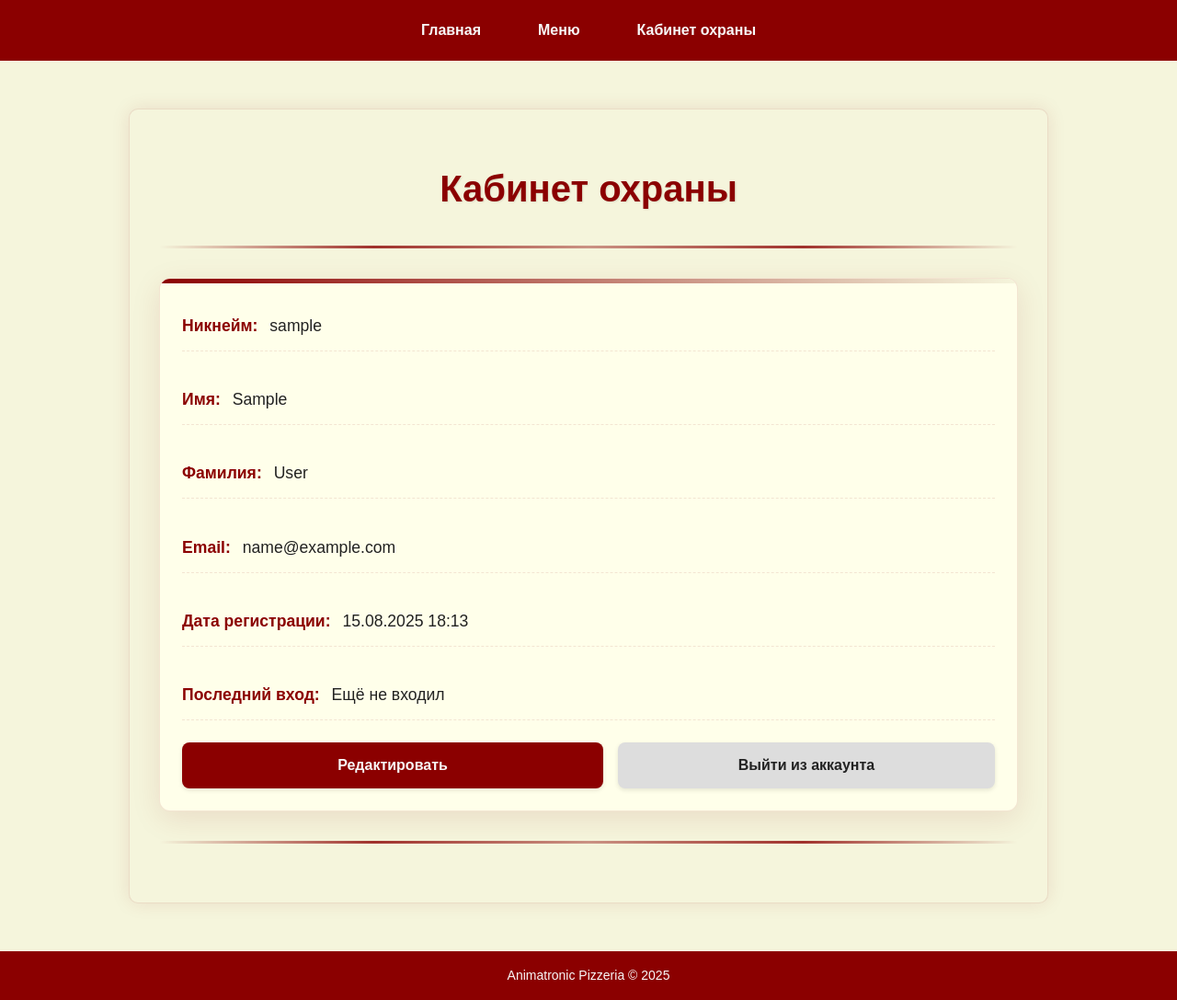
After one commit to MordaRedFox/amateur-site-pizzeria, a Django app: page /users/profile/ in a window 1280 px wide. The commit adds this page. Shown: the whole page at 92% size. Run offline with Django 4.2, Linux system fonts and the light colour scheme; the visitor is signed in with stand-in values (Sample User, id 1).

Commit message:
Added personal account page on the website

```diff
--- /dev/null
+++ b/static/css/profile.css
@@ -0,0 +1,502 @@
+/* ========================================================================= */
+/* Глобальные стили и переменные / Global styles and variables */
+/* ========================================================================= */
+:root {
+    /* Базовые цвета / Basic colors */
+    --primary-color: #8b0000;
+    --secondary-color: #f5f5dc;
+    --text-dark: #222;
+    --text-light: #f8f8f8;
+
+    /* Цвета ошибок / Error colors */
+    --error-color: #dc3545;
+    --error-hover: #c82333;
+
+    /* Базовые эффекты / Basic effects */
+    --transition: all 0.3s ease;
+
+    /* Эффекты / Effects */
+    --shadow: 0 0 20px rgba(139, 0, 0, 0.1);
+    --hover-shadow: 0 5px 15px rgba(139, 0, 0, 0.2);
+}
+
+/* Анимации */
+@keyframes fadeIn {
+    from { opacity: 0; transform: translateY(20px); }
+    to { opacity: 1; transform: translateY(0); }
+}
+
+/* ========================================================================= */
+/* Стили контейнера профиля / Profile container styles */
+/* ========================================================================= */
+.profile-container {
+    width: min(1000px, 90%);
+    margin: 2rem auto;
+    padding: 2rem;
+    background-color: var(--secondary-color);
+    border-radius: 0.625rem;
+    box-shadow: var(--shadow);
+    border: 1px solid rgba(139, 0, 0, 0.1);
+    animation: fadeIn 0.5s ease-out;
+    position: relative;
+    overflow: hidden;
+}
+
+.profile-container h1 {
+    margin-bottom: 1.5rem;
+    color: var(--primary-color);
+    font-size: clamp(1.8rem, 5vw, 2.5rem);
+    text-align: center;
+    text-shadow: 1px 1px 2px rgba(0, 0, 0, 0.1);
+    position: relative;
+}
+
+/* Декоративный разделитель / Decorative divider */
+.profile-divider {
+    height: 3px;
+    margin: 2rem 0;
+    background: linear-gradient(
+        90deg, transparent, var(--primary-color), rgba(139, 0, 0, 0.5),
+        var(--primary-color), transparent);
+    border: none;
+    opacity: 0.8;
+    transition: opacity 0.3s ease;
+}
+
+.profile-divider:hover {
+    opacity: 1;
+}
+
+/* ========================================================================= */
+/* Стили информации профиля / Profile info styles */
+/* ========================================================================= */
+.profile-info {
+    margin-top: 1.5rem;
+}
+
+.profile-view {
+    padding: 1.5rem;
+    background-color: #ffffea;
+    border-radius: 0.75rem;
+    box-shadow: 0 8px 32px rgba(139, 0, 0, 0.1);
+    border: 1px solid rgba(139, 0, 0, 0.1);
+    transition: all 0.3s ease;
+    position: relative;
+    overflow: hidden;
+}
+
+.profile-view::before {
+    content: '';
+    position: absolute;
+    top: 0;
+    left: 0;
+    right: 0;
+    height: 5px;
+    background: linear-gradient(90deg, var(--primary-color), #f5f5dc);
+}
+
+.profile-field {
+    margin-top: 0.8rem;
+    padding-top: 0.8rem;
+    border-bottom: 1px dashed rgba(139, 0, 0, 0.1);
+    transition: all 0.3s ease;
+}
+
+.profile-field:hover {
+    border-bottom-color: var(--primary-color);
+}
+
+.profile-field:first-child {
+    margin-top: 0;
+    padding-top: 0;
+}
+
+.profile-field:last-child {
+    border-bottom: none;
+}
+
+.profile-view p {
+    margin: 0.8rem 0;
+    font-size: 1.1rem;
+    line-height: 1.6;
+}
+
+.profile-view strong {
+    color: var(--primary-color);
+    font-weight: 600;
+    margin-right: 0.5rem;
+}
+
+/* ========================================================================= */
+/* Стили формы редактирования / Edit form styles */
+/* ========================================================================= */
+.profile-edit-form {
+    padding: 1.5rem;
+    background-color: #ffffea;
+    border-radius: 0.75rem;
+    box-shadow: 0 8px 32px rgba(139, 0, 0, 0.1);
+    border: 1px solid rgba(139, 0, 0, 0.1);
+    transition: all 0.3s ease;
+    position: relative;
+    overflow: hidden;
+}
+
+.profile-edit-form::before {
+    content: '';
+    position: absolute;
+    top: 0;
+    left: 0;
+    right: 0;
+    height: 5px;
+    background: linear-gradient(90deg, var(--primary-color), #f5f5dc);
+}
+
+.form-group {
+    margin-bottom: 1.5rem;
+}
+
+.form-group label {
+    display: block;
+    margin-bottom: 0.5rem;
+    color: var(--text-dark);
+    font-weight: 600;
+}
+
+.form-group input {
+    width: 100%;
+    padding: 0.8rem 1rem;
+    border: 1px solid #ddd;
+    border-radius: 0.5rem;
+    font-size: 1rem;
+    transition: var(--transition);
+    background-color: rgba(245, 245, 220, 0.7);
+}
+
+.form-group input:focus {
+    border-color: var(--primary-color);
+    outline: none;
+    box-shadow: 0 0 0 3px rgba(139, 0, 0, 0.2);
+    background-color: #ffffea;
+}
+
+.error {
+    color: var(--error-color);
+    font-size: 0.9rem;
+    margin-top: 0.3rem;
+}
+
+/* ========================================================================= */
+/* Стили кнопок / Button styles */
+/* ========================================================================= */
+.btn {
+    display: inline-block;
+    padding: 0.8rem 1.5rem;
+    border: none;
+    border-radius: 0.5rem;
+    font-size: 1rem;
+    font-weight: 600;
+    cursor: pointer;
+    transition: var(--transition);
+    text-decoration: none;
+    text-align: center;
+    box-shadow: 0 2px 5px rgba(0, 0, 0, 0.1);
+    position: relative;
+    overflow: hidden;
+    z-index: 1;
+}
+
+.btn::after {
+    content: '';
+    position: absolute;
+    top: 0;
+    left: 0;
+    width: 100%;
+    height: 100%;
+    background: linear-gradient(
+        45deg, transparent, rgba(255,255,255,0.3), transparent);
+    transform: translateX(-100%);
+    transition: transform 0.4s ease;
+    z-index: -1;
+}
+
+.btn:hover::after {
+    transform: translateX(100%);
+}
+
+.btn-edit,
+.btn-save {
+    background-color: var(--primary-color);
+    color: var(--text-light);
+    text-decoration: none;
+}
+
+.btn-edit:hover,
+.btn-save:hover {
+    background-color: #6b0000;
+    transform: translateY(-2px);
+    box-shadow: var(--hover-shadow);
+    text-decoration: none;
+}
+
+.btn-logout,
+.btn-cancel {
+    background-color: #ddd;
+    color: var(--text-dark);
+    text-decoration: none;
+}
+
+.btn-logout:hover,
+.btn-cancel:hover {
+    background-color: #ccc;
+    transform: translateY(-2px);
+    text-decoration: none;
+}
+
+.form-actions,
+.profile-actions {
+    display: flex;
+    gap: 1rem;
+    margin-top: 1.5rem;
+}
+
+.form-actions .btn,
+.profile-actions .btn {
+    flex: 1;
+    min-width: 0;
+    text-align: center;
+}
+
+.logout-form {
+    display: flex;
+    flex: 1;
+    min-width: 0;
+}
+
+.logout-form button {
+    width: 100%;
+}
+
+/* ========================================================================= */
+/* Стили сообщений / Messages styles */
+/* ========================================================================= */
+.messages {
+    margin-bottom: 1.5rem;
+}
+
+.alert {
+    padding: 1rem;
+    border-radius: 0.5rem;
+    margin-bottom: 1rem;
+    border: 1px solid transparent;
+    position: relative;
+    overflow: hidden;
+}
+
+.alert::before {
+    content: '';
+    position: absolute;
+    top: 0;
+    left: 0;
+    width: 5px;
+    height: 100%;
+}
+
+.alert-success {
+    background-color: #d4edda;
+    color: #155724;
+    border-color: #c3e6cb;
+}
+
+.alert-success::before {
+    background-color: #28a745;
+}
+
+.alert-error,
+.alert-danger {
+    background-color: #f8d7da;
+    color: #721c24;
+    border-color: #f5c6cb;
+}
+
+.alert-error::before,
+.alert-danger::before {
+    background-color: #dc3545;
+}
+
+.alert-warning {
+    background-color: #fff3cd;
+    color: #856404;
+    border-color: #ffeeba;
+}
+
+.alert-warning::before {
+    background-color: #ffc107;
+}
+
+.alert-info {
+    background-color: #d1ecf1;
+    color: #0c5460;
+    border-color: #bee5eb;
+}
+
+.alert-info::before {
+    background-color: #17a2b8;
+}
+
+/* ========================================================================= */
+/* Адаптивные стили / Adaptive styles */
+/* ========================================================================= */
+@media(max-width: 1200px) {
+    .profile-container {
+        padding: 1.8rem;
+    }
+
+    .profile-view,
+    .profile-edit-form {
+        padding: 1.3rem;
+    }
+
+    .form-group input {
+        padding: 0.7rem 0.9rem;
+    }
+
+    .btn {
+        padding: 0.7rem 1.3rem;
+    }
+}
+
+@media(max-width: 992px) {
+    .profile-container {
+        padding: 1.5rem;
+        margin: 1.5rem auto;
+    }
+
+    .profile-container h1 {
+        font-size: 2.2rem;
+    }
+
+    .profile-divider {
+        margin: 1.5rem 0;
+    }
+
+    .profile-view p,
+    .profile-field {
+        font-size: 1rem;
+    }
+
+    .form-group label {
+        font-size: 0.95rem;
+    }
+}
+
+@media(max-width: 768px) {
+    .profile-container {
+        padding: 1.2rem;
+        margin: 1.2rem auto;
+        width: 95%;
+    }
+
+    .profile-container h1 {
+        font-size: 2rem;
+        margin-bottom: 1.2rem;
+    }
+
+    .profile-divider {
+        margin: 1.2rem 0;
+    }
+
+    .profile-view,
+    .profile-edit-form {
+        padding: 1rem;
+    }
+
+    .btn {
+        padding: 0.7rem 1rem;
+        font-size: 0.9rem;
+    }
+
+    .form-actions,
+    .profile-actions {
+        flex-direction: column;
+        gap: 0.8rem;
+    }
+}
+
+@media(max-width: 576px) {
+    .profile-container {
+        padding: 1rem;
+        margin: 1rem auto;
+        border-radius: 0.5rem;
+    }
+
+    .profile-container h1 {
+        font-size: 1.7rem;
+    }
+
+    .profile-view p {
+        font-size: 0.95rem;
+        line-height: 1.5;
+    }
+
+    .profile-field {
+        margin-top: 0.6rem;
+        padding-top: 0.6rem;
+    }
+
+    .form-group input {
+        padding: 0.6rem 0.8rem;
+        font-size: 0.9rem;
+    }
+
+    .btn {
+        padding: 0.6rem 0.9rem;
+    }
+}
+
+@media(max-width: 480px) {
+    .profile-container {
+        padding: 0.8rem;
+        width: 98%;
+    }
+
+    .profile-container h1 {
+        font-size: 1.5rem;
+    }
+
+    .profile-view p {
+        font-size: 0.9rem;
+    }
+
+    .form-group label {
+        font-size: 0.9rem;
+        margin-bottom: 0.3rem;
+    }
+
+    .error {
+        font-size: 0.8rem;
+    }
+}
+
+@media(max-width: 360px) {
+    .profile-container {
+        padding: 0.6rem;
+    }
+
+    .profile-container h1 {
+        font-size: 1.3rem;
+    }
+
+    .profile-view,
+    .profile-edit-form {
+        padding: 0.8rem;
+    }
+
+    .btn {
+        padding: 0.5rem 0.8rem;
+        font-size: 0.8rem;
+    }
+
+    .form-group input {
+        padding: 0.5rem 0.7rem;
+    }
+}
--- a/templates/base.html
+++ b/templates/base.html
@@ -27,22 +27,12 @@
 </head>
 
 <body>
-    <!-- Скрытая форма для выхода -->
-    <form id="logout-form" method="post"
-            action="{% url 'logout' %}" style="display: none;">
-        {% csrf_token %}
-    </form>
     <nav>
         <ul>
             <li><a href="{% url 'home' %}">Главная</a></li>
             <li><a href="{% url 'menu:categories' %}">Меню</a></li>
             {% if user.is_authenticated %}
-            <li><a href="#">Личный кабинет</a></li>
-            <li>
-                <a href="#"
-                    onclick="document.getElementById('logout-form').submit();
-                    return false;">Выйти</a>
-            </li>
+            <li><a href="{% url 'users:profile' %}">Кабинет охраны</a></li>
             {% else %}
             <li><a href="{% url 'login' %}">Войти</a></li>
             {% endif %}
--- /dev/null
+++ b/templates/users/profile.html
@@ -0,0 +1,90 @@
+{% extends "base.html" %}
+{% load static %}
+
+{% block extra_css %}
+<link rel="stylesheet" href="{% static 'css/profile.css' %}">
+{% endblock %}
+
+{% block content %}
+<div class="profile-container">
+    <div class="profile-info">
+        {% if not edit_mode %}
+        <h1>Кабинет охраны</h1>
+        <div class="profile-divider"></div>
+
+        <div class="profile-view">
+            <div class="profile-field">
+                <p><strong>Никнейм:</strong> {{ user.username }}</p>
+            </div>
+            <div class="profile-field">
+                <p><strong>Имя:</strong>
+                {{ user.first_name|default:"Не указано" }}</p>
+            </div>
+            <div class="profile-field">
+                <p><strong>Фамилия:</strong>
+                {{ user.last_name|default:"Не указано" }}</p>
+            </div>
+            <div class="profile-field">
+                <p><strong>Email:</strong> {{ user.email }}</p>
+            </div>
+            <div class="profile-field">
+                <p><strong>Дата регистрации:</strong>
+                {{ user.date_joined|date:"d.m.Y H:i" }}</p>
+            </div>
+            <div class="profile-field">
+                <p><strong>Последний вход:</strong>
+                {{ user.last_login|date:"d.m.Y H:i"|default:"Ещё не входил" }}
+                </p>
+            </div>
+
+            <div class="profile-actions">
+                <a href="?edit=true" class="btn btn-edit">Редактировать</a>
+                <form action="{% url 'logout' %}" method="post"
+                      class="logout-form">
+                    {% csrf_token %}
+                    <button type="submit" class="btn btn-logout">
+                        Выйти из аккаунта</button>
+                </form>
+            </div>
+        </div>
+
+        <div class="profile-divider"></div>
+
+        {% else %}
+        <h1>Редактирование данных</h1>
+        <div class="profile-divider"></div>
+
+        <form method="post" class="profile-edit-form">
+            {% csrf_token %}
+            <div class="form-group">
+                <label for="id_username">Никнейм:</label>
+                {{ form.username }}
+                {% if form.username.errors %}
+                <div class="error">{{ form.username.errors }}</div>
+                {% endif %}
+            </div>
+            <div class="form-group">
+                <label for="id_first_name">Имя:</label>
+                {{ form.first_name }}
+                {% if form.first_name.errors %}
+                <div class="error">{{ form.first_name.errors }}</div>
+                {% endif %}
+            </div>
+            <div class="form-group">
+                <label for="id_last_name">Фамилия:</label>
+                {{ form.last_name }}
+                {% if form.last_name.errors %}
+                <div class="error">{{ form.last_name.errors }}</div>
+                {% endif %}
+            </div>
+
+            <div class="form-actions">
+                <button type="submit" class="btn btn-save">
+                    Сохранить изменения</button>
+                <a href="." class="btn btn-cancel">Отменить</a>
+            </div>
+        </form>
+        {% endif %}
+    </div>
+</div>
+{% endblock %}
--- a/users/forms.py
+++ b/users/forms.py
@@ -1,3 +1,4 @@
+import re
 from django import forms
 from django.contrib.auth.forms import UserCreationForm
 from django.contrib.auth.models import User
@@ -24,13 +25,40 @@ class CustomUserCreationForm(UserCreationForm):
 
     def clean_email(self):
         """
-        Валидация поля email на уникальность
-        Validating the email field for uniqueness
+        Валидация поля email
+        Validating the email field
         """
         email = self.cleaned_data.get('email')
+        email = email.strip()
+        if not re.match(r'^[^@]+@[^@]+\.[^@]+$', email):
+            raise ValidationError('Введите корректный email адрес')
         if User.objects.filter(email=email).exists():
             raise ValidationError('Пользователь с таким email уже существует')
         return email
+
+
+    def clean_username(self):
+        """
+        Валидация никнейма пользователя
+        User nickname validation
+        """
+        username = self.cleaned_data.get('username')
+        username = username.strip()
+        if not re.match(r'^[a-zA-Z0-9_]+$', username):
+            raise ValidationError(
+                'Имя пользователя содержит недопустимые символы')
+
+        if len(username) < 3:
+            raise ValidationError('Имя пользователя слишком короткое')
+
+        if len(username) > 20:
+            raise ValidationError('Имя пользователя слишком длинное')
+
+        forbidden_names = ['admin', 'root', 'superuser', 'moderator']
+        if username.lower() in forbidden_names:
+            raise ValidationError('Это имя пользователя запрещено')
+
+        return username
 
 
     def save(self, commit=True):
@@ -43,3 +71,41 @@ class CustomUserCreationForm(UserCreationForm):
         if commit:
             user.save()
         return user
+
+
+class ProfileEditForm(forms.ModelForm):
+    """
+    Форма редактирования профиля пользователя
+    User profile editing form
+    """
+    class Meta:
+        model = User
+        fields = ['username', 'first_name', 'last_name']
+
+
+    def clean_username(self):
+        """
+        Валидация никнейма пользователя
+        User nickname validation
+        """
+        username = self.cleaned_data['username']
+        username = username.strip()
+        if User.objects.exclude(
+                pk=self.instance.pk).filter(username=username).exists():
+            raise ValidationError('Пользователь с таким именем уже существует')
+
+        if not re.match(r'^[a-zA-Z0-9_]+$', username):
+            raise ValidationError(
+                'Имя пользователя содержит недопустимые символы')
+
+        if len(username) < 3:
+            raise ValidationError('Имя пользователя слишком короткое')
+
+        if len(username) > 20:
+            raise ValidationError('Имя пользователя слишком длинное')
+
+        forbidden_names = ['admin', 'root', 'superuser', 'moderator']
+        if username.lower() in forbidden_names:
+            raise ValidationError('Это имя пользователя запрещено')
+
+        return username
--- a/users/urls.py
+++ b/users/urls.py
@@ -6,4 +6,5 @@ app_name = 'users'
 
 urlpatterns = [
     path('locked/', views.locked_out_view, name='locked'),
+    path('profile/', views.profile_view, name='profile'),
 ]
--- a/users/views.py
+++ b/users/views.py
@@ -6,8 +6,39 @@ from django.http import HttpResponseRedirect
 from django.shortcuts import render, redirect
 from django.urls import reverse
 from django.utils import timezone
+from django.contrib.auth.decorators import login_required
 from axes.models import AccessAttempt
-from .forms import CustomUserCreationForm
+from .forms import CustomUserCreationForm, ProfileEditForm
+
+
+@login_required
+def profile_view(request):
+    """
+    Обработчик страницы профиля пользователя
+    User profile page handler
+    """
+    if request.method == 'POST':
+        form = ProfileEditForm(request.POST, instance=request.user)
+        if form.is_valid():
+            try:
+                form.save()
+                messages.success(request, 'Профиль успешно обновлен!')
+                return redirect('users:profile')
+
+            except Exception as e:
+                messages.error(
+                    request,
+                    'Произошла непредвиденная ошибка при обновлении профиля!'
+                )
+    else:
+        form = ProfileEditForm(instance=request.user)
+
+    context = {
+        'user': request.user,
+        'form': form,
+        'edit_mode': 'edit' in request.GET
+    }
+    return render(request, 'users/profile.html', context)
 
 
 def locked_out_view(request):
```
